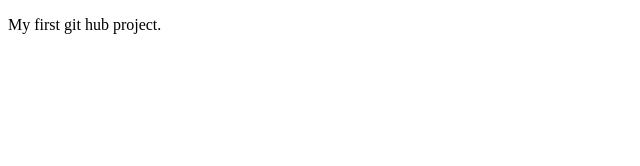
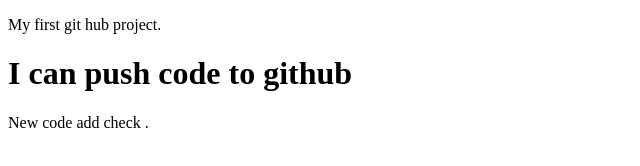
Before and after one commit to mhniaz/my-first-repo-m1, a plain HTML site: page index.html in a window 1280 px wide. Shown: the whole page, without its empty margins (0-640 px from the left). Drawn offline with Linux system fonts and the light colour scheme.

Commit message:
new line add

```diff
--- a/index.html
+++ b/index.html
@@ -8,5 +8,8 @@
 </head>
 <body>
     <p>My first git hub project.</p>
+
+    <h1>I can push code to github</h1>
+    <p>New code add check .</p>
 </body>
 </html>
```
